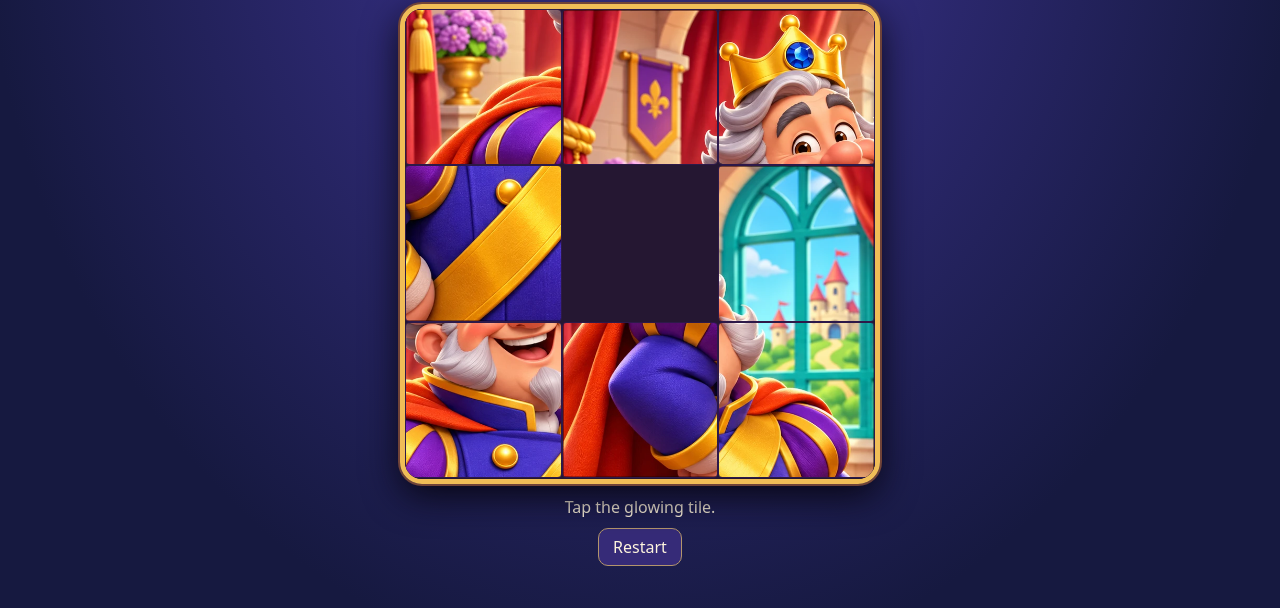
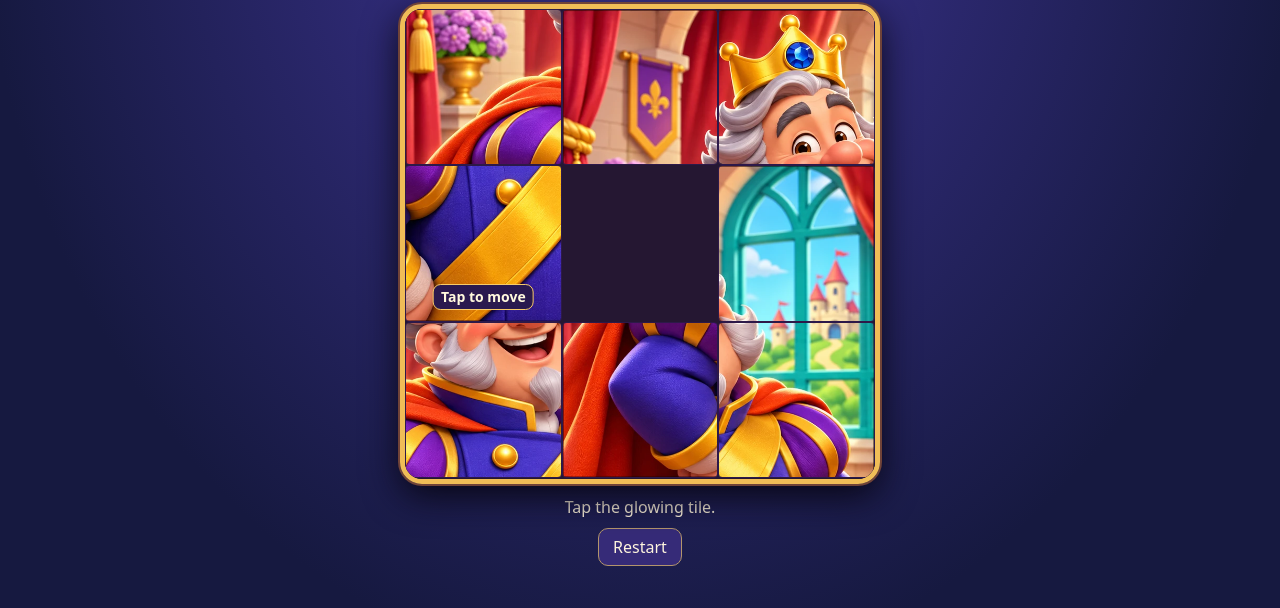
Before and after one commit to Tania-Tatula/royal-playables, a plain HTML site: page docs/portrait/index.html in a window 1280 px wide. Both pictures are taken after a click on the button "Play". Shown: the part 146-754 px from the top of the page. Drawn offline with Linux system fonts and the light colour scheme.

Commit message:
Правки

```diff
--- a/docs/assets/game.js
+++ b/docs/assets/game.js
@@ -34,7 +34,6 @@ let moves;
 const tiles = isPortrait ? solved.slice(0, empty).map((value) => {
   const tile = document.createElement('button');
   tile.className = 'tile';
-  tile.setAttribute('aria-label', `Move portrait tile ${value + 1}`);
   tile.style.backgroundPosition = `${(value % side) * 100 / (side - 1)}% ${Math.floor(value / side) * 100 / (side - 1)}%`;
   tile.onclick = () => slide(value);
   field.append(tile);
@@ -58,6 +57,9 @@ function drawPortrait() {
     tile.style.left = `${index % side * 100 / side}%`;
     tile.style.top = `${Math.floor(index / side) * 100 / side}%`;
     tile.classList.toggle('hint', index === hint);
+    const showTapHint = active && moves === 0 && index === hint;
+    tile.classList.toggle('tap-hint', showTapHint);
+    tile.setAttribute('aria-label', showTapHint ? 'Tap to move' : `Move portrait tile ${value + 1}`);
     tile.tabIndex = adjacent(index) && (hint === undefined || hint === index) ? 0 : -1;
   });
 }
@@ -151,6 +153,7 @@ start.onclick = () => {
   reset.hidden = false;
   field.inert = false;
   if (isPortrait) {
+    drawPortrait();
     statusLine.textContent = 'Tap the glowing tile.';
   } else {
     statusLine.textContent = '0 of 4 found';
--- a/docs/assets/style.css
+++ b/docs/assets/style.css
@@ -52,3 +52,22 @@ button { cursor:pointer }
   7% { opacity:.65 }
   24%,99% { opacity:0; transform:translate(85%,-45%) scale(1.2) }
 }
+
+.tile.tap-hint::after {
+  content:'Tap to move';
+  position:absolute;
+  bottom:7%;
+  left:50%;
+  transform:translateX(-50%);
+  width:max-content;
+  max-width:95%;
+  padding:4px 7px;
+  border:1px solid #f7ca68;
+  border-radius:8px;
+  background:#2a194e;
+  color:#fff8dc;
+  font-size:clamp(11px,3.2vw,14px);
+  font-weight:800;
+  line-height:1.15;
+  pointer-events:none;
+}
```
Also changed, not shown: docs/search/index.html (+5 -5 lines), docs/assets/ball.webp, docs/assets/room.webp.
